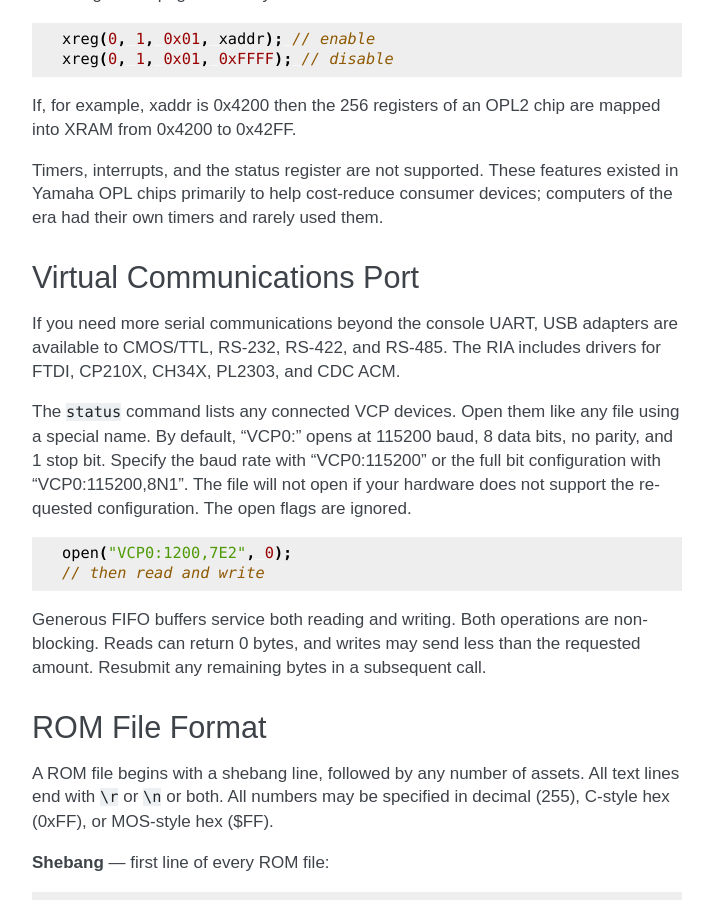
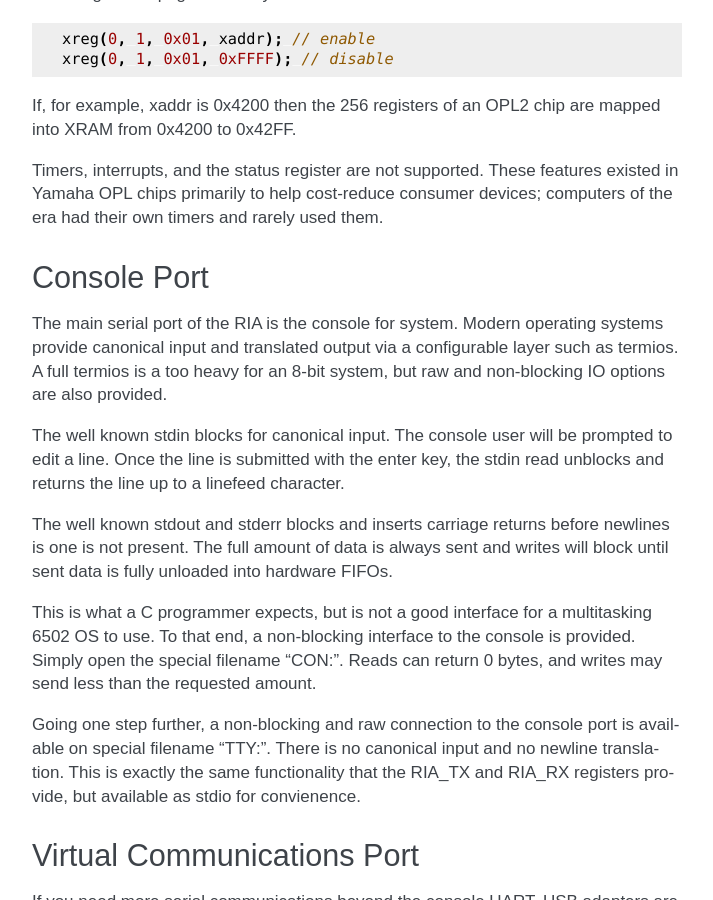
Before and after one commit to picocomputer/picocomputer.github.io, a Sphinx documentation site: the page built from docs/source/ria.rst, in a window 1280 px wide and 900 px high, scrolled down 11026 px. Shown: the whole window, without its empty margins (398-1111 px from the left). Built offline with Sphinx 7.4.7, drawn with Linux system fonts in a browser that asks for light colours.

Commit message:
Console Port

```diff
--- a/docs/source/ria.rst
+++ b/docs/source/ria.rst
@@ -687,6 +687,34 @@ These features existed in Yamaha OPL chips primarily to help
 cost-reduce consumer devices; computers of the era had their own
 timers and rarely used them.
 
+Console Port
+============
+
+The main serial port of the RIA is the console for system. Modern operating
+systems provide canonical input and translated output via a configurable
+layer such as termios. A full termios is a too heavy for an 8-bit system,
+but raw and non-blocking IO options are also provided.
+
+The well known stdin blocks for canonical input. The console user will be
+prompted to edit a line. Once the line is submitted with the enter key,
+the stdin read unblocks and returns the line up to a linefeed character.
+
+The well known stdout and stderr blocks and inserts carriage returns
+before newlines is one is not present. The full amount of data is always
+sent and writes will block until sent data is fully unloaded into hardware
+FIFOs.
+
+This is what a C programmer expects, but is not a good interface for a
+multitasking 6502 OS to use. To that end, a non-blocking interface to the
+console is provided. Simply open the special filename "CON:". Reads can
+return 0 bytes, and writes may send less than the requested amount.
+
+Going one step further, a non-blocking and raw connection to the console
+port is available on special filename "TTY:". There is no canonical input
+and no newline translation. This is exactly the same functionality that
+the RIA_TX and RIA_RX registers provide, but available as stdio for
+convienence.
+
 
 Virtual Communications Port
 ===========================
```
